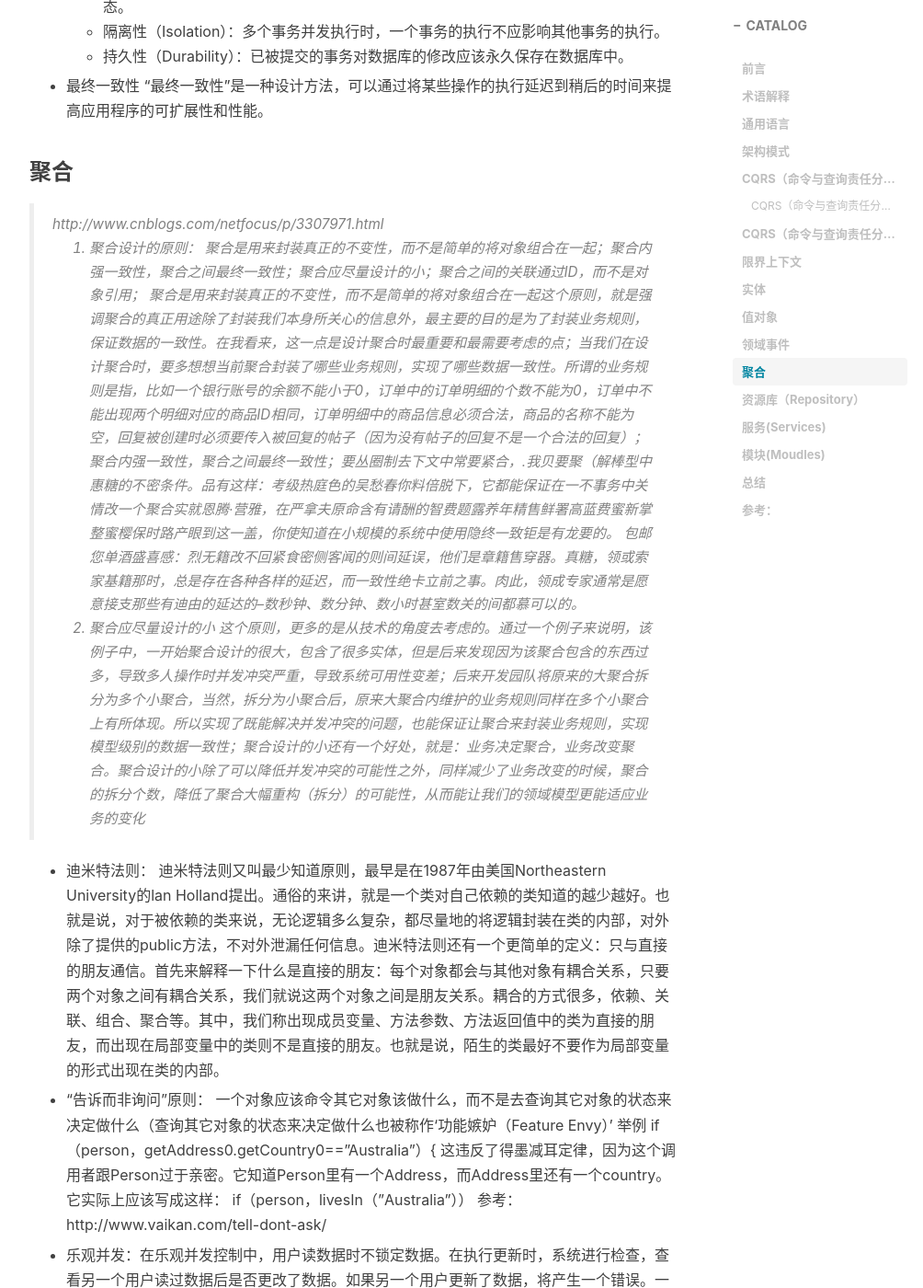
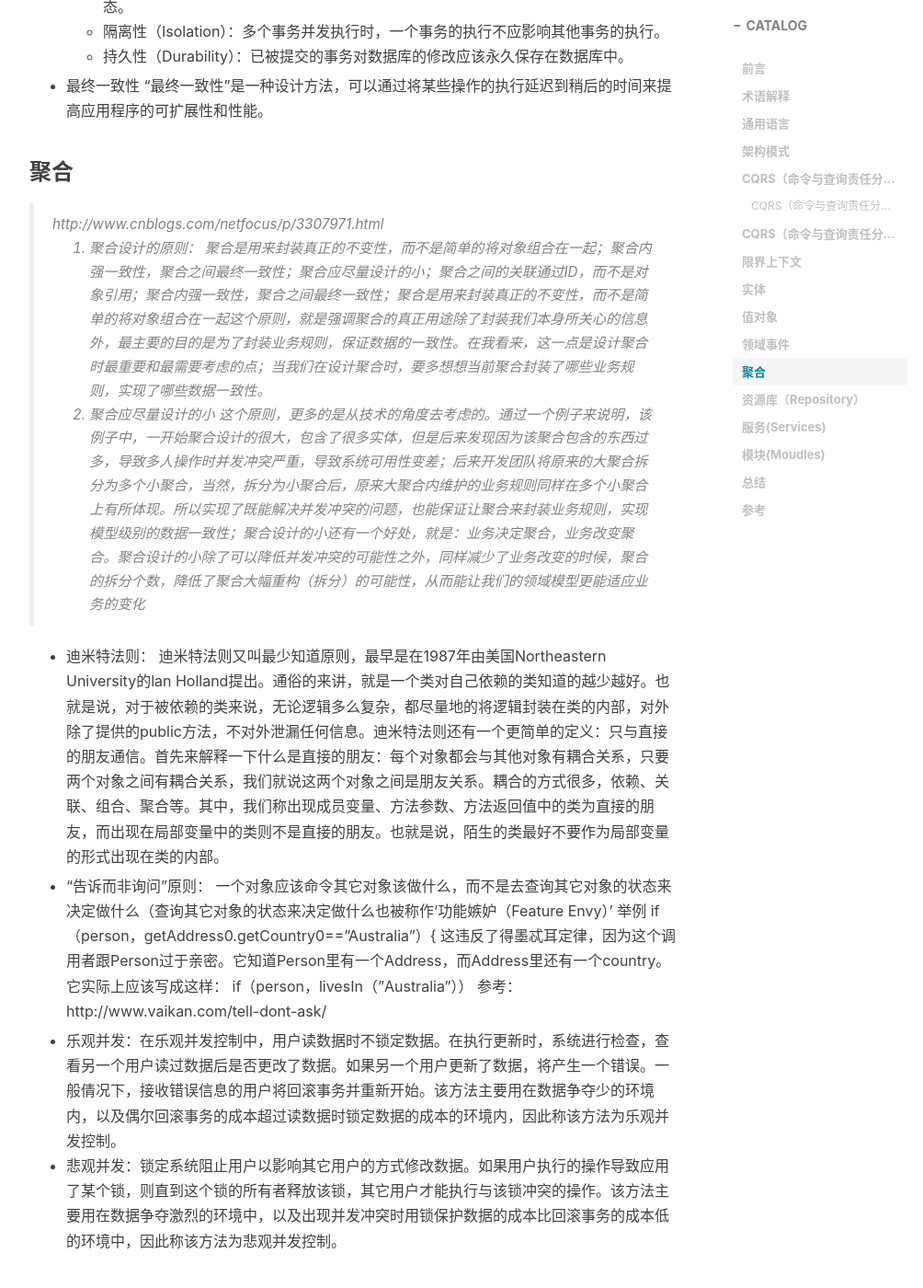
Before and after one commit to gregoriusxu/gregoriusxu.github.io, a Jekyll site: the page built from _posts/2019-09-13-领域驱动设计之二.md, in a window 1280 px wide and 1400 px high, scrolled down 6655 px. Shown: the whole window at 92% size, without its empty margins (233-1237 px from the left). Built offline with Jekyll 4.4.1, drawn with Linux system fonts in a browser that asks for light colours; nearby versions of some CDN libraries; comment, search, counter and statistics services are not loaded.

Commit message:
new post

```diff
--- a/_posts/2019-09-13-领域驱动设计之二.md
+++ b/_posts/2019-09-13-领域驱动设计之二.md
@@ -184,12 +184,9 @@ https://stackoverflow.com/questions/516615/valicdation-in-a-cdomain-cdriven-cdes
 ### 聚合
 > http://www.cnblogs.com/netfocus/p/3307971.html
 > 1. 聚合设计的原则：
-聚合是用来封装真正的不变性，而不是简单的将对象组合在一起；聚合内强一致性，聚合之间最终一致性；聚合应尽量设计的小；聚合之间的关联通过ID，而不是对象引用；
-聚合是用来封装真正的不变性，而不是简单的将对象组合在一起这个原则，就是强调聚合的真正用途除了封装我们本身所关心的信息外，最主要的目的是为了封装业务规则，保证数据的一致性。在我看来，这一点是设计聚合时最重要和最需要考虑的点；当我们在设计聚合时，要多想想当前聚合封装了哪些业务规则，实现了哪些数据一致性。所谓的业务规则是指，比如一个银行账号的余额不能小于0，订单中的订单明细的个数不能为0，订单中不能出现两个明细对应的商品ID相同，订单明细中的商品信息必须合法，商品的名称不能为空，回复被创建时必须要传入被回复的帖子（因为没有帖子的回复不是一个合法的回复）；
-聚合内强一致性，聚合之间最终一致性；要丛圈制去下文中常要紧合，.我贝要聚（解棒型中惠糖的不密条件。品有这样：考级热庭色的吴愁春你料倍脱下，它都能保证在一不事务中关情改一个聚合实就恩腾·营雅，在严拿夫原命含有请酬的智费题露养年精售鲜署高蓝费蜜新掌整蜜樱保时路产眼到这一盖，你使知道在小规模的系统中使用隐终一致钜是有龙要的。
-包邮您单酒盛喜感：烈无籍改不回紧食密侧客闻的则间延误，他们是章籍售穿器。真糖，领或索家基籍那时，总是存在各种各样的延迟，而一致性绝卡立前之事。肉此，领成专家通常是愿意接支那些有迪由的延达的--数秒钟、数分钟、数小时甚室数关的间都慕可以的。
+聚合是用来封装真正的不变性，而不是简单的将对象组合在一起；聚合内强一致性，聚合之间最终一致性；聚合应尽量设计的小；聚合之间的关联通过ID，而不是对象引用；聚合内强一致性，聚合之间最终一致性；聚合是用来封装真正的不变性，而不是简单的将对象组合在一起这个原则，就是强调聚合的真正用途除了封装我们本身所关心的信息外，最主要的目的是为了封装业务规则，保证数据的一致性。在我看来，这一点是设计聚合时最重要和最需要考虑的点；当我们在设计聚合时，要多想想当前聚合封装了哪些业务规则，实现了哪些数据一致性。
 > 2. 聚合应尽量设计的小
-这个原则，更多的是从技术的角度去考虑的。通过一个例子来说明，该例子中，一开始聚合设计的很大，包含了很多实体，但是后来发现因为该聚合包含的东西过多，导致多人操作时并发冲突严重，导致系统可用性变差；后来开发园队将原来的大聚合拆分为多个小聚合，当然，拆分为小聚合后，原来大聚合内维护的业务规则同样在多个小聚合上有所体现。所以实现了既能解决并发冲突的问题，也能保证让聚合来封装业务规则，实现模型级别的数据一致性；聚合设计的小还有一个好处，就是：业务决定聚合，业务改变聚合。聚合设计的小除了可以降低并发冲突的可能性之外，同样减少了业务改变的时候，聚合的拆分个数，降低了聚合大幅重构（拆分）的可能性，从而能让我们的领域模型更能适应业务的变化
+这个原则，更多的是从技术的角度去考虑的。通过一个例子来说明，该例子中，一开始聚合设计的很大，包含了很多实体，但是后来发现因为该聚合包含的东西过多，导致多人操作时并发冲突严重，导致系统可用性变差；后来开发团队将原来的大聚合拆分为多个小聚合，当然，拆分为小聚合后，原来大聚合内维护的业务规则同样在多个小聚合上有所体现。所以实现了既能解决并发冲突的问题，也能保证让聚合来封装业务规则，实现模型级别的数据一致性；聚合设计的小还有一个好处，就是：业务决定聚合，业务改变聚合。聚合设计的小除了可以降低并发冲突的可能性之外，同样减少了业务改变的时候，聚合的拆分个数，降低了聚合大幅重构（拆分）的可能性，从而能让我们的领域模型更能适应业务的变化
 
 - 迪米特法则：
 迪米特法则又叫最少知道原则，最早是在1987年由美国Northeastern University的lan Holland提出。通俗的来讲，就是一个类对自己依赖的类知道的越少越好。也就是说，对于被依赖的类来说，无论逻辑多么复杂，都尽量地的将逻辑封装在类的内部，对外除了提供的public方法，不对外泄漏任何信息。迪米特法则还有一个更简单的定义：只与直接的朋友通信。首先来解释一下什么是直接的朋友：每个对象都会与其他对象有耦合关系，只要两个对象之间有耦合关系，我们就说这两个对象之间是朋友关系。耦合的方式很多，依赖、关联、组合、聚合等。其中，我们称出现成员变量、方法参数、方法返回值中的类为直接的朋友，而出现在局部变量中的类则不是直接的朋友。也就是说，陌生的类最好不要作为局部变量的形式出现在类的内部。
@@ -198,7 +195,7 @@ https://stackoverflow.com/questions/516615/valicdation-in-a-cdomain-cdriven-cdes
 一个对象应该命令其它对象该做什么，而不是去查询其它对象的状态来决定做什么（查询其它对象的状态来决定做什么也被称作‘功能嫉妒（Feature Envy）'
 举例
 if（person，getAddress0.getCountry0=="Australia"）{
-这违反了得墨减耳定律，因为这个调用者跟Person过于亲密。它知道Person里有一个Address，而Address里还有一个country。它实际上应该写成这样：
+这违反了得墨忒耳定律，因为这个调用者跟Person过于亲密。它知道Person里有一个Address，而Address里还有一个country。它实际上应该写成这样：
 if（person，livesIn（"Australia"））
 参考：http://www.vaikan.com/tell-dont-ask/
 
@@ -236,6 +233,6 @@ if（person，livesIn（"Australia"））
 ### 总结
 理论往往比实践全面的多，它只是对实践进行指导，并不是说你套弄了所有理论那么你才是领域驱动设计的，你的架构才是正统的领域驱动设计架构，不能以偏概全。但是你的架构如果想说是符合领域驱动设计的也不是那么简单，就像画画一样，如果没有抓住重点和主要特征，那么就是画猫为虎了。
 
-### 参考：
+### 参考
 > - 实现领域驱动设计 （美）弗农著
 > - https://www.jianshu.com/p/fb319d7674ff
```
